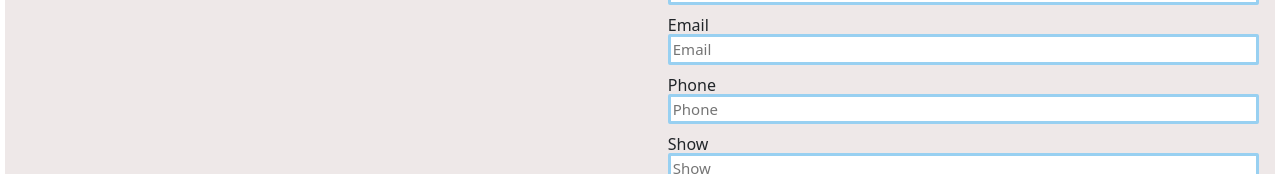
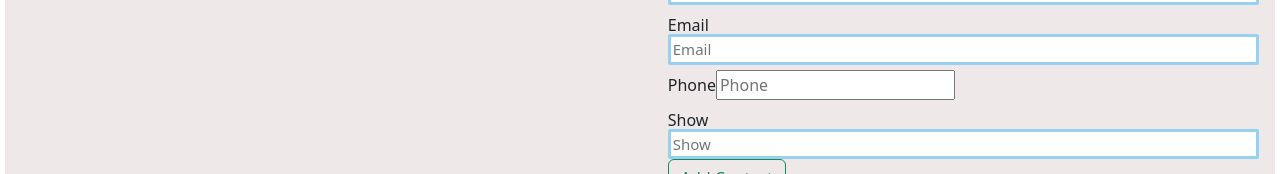
Before and after one commit to m1frahm/W11-Contact-List-Full-Stack-App, a React (Vite) app in the folder client/: page / in a window 1280 px wide. Shown: the part 181-355 px from the top of the page. Built offline with nearby package versions, Linux system fonts and the light colour scheme; no server answers.

Commit message:
made change to form.jsx line 116

```diff
--- a/client/src/components/Form.jsx
+++ b/client/src/components/Form.jsx
@@ -113,7 +113,7 @@ const MyForm = ({ onSaveContact, editingContact, onUpdateContact }) => {
       <Form.Group>
         <Form.Label>Phone</Form.Label>
         <input
-          type="text"
+          type="numbers"
           id="add-user-phone" // this might be integer?
           placeholder="Phone"
           required
```
